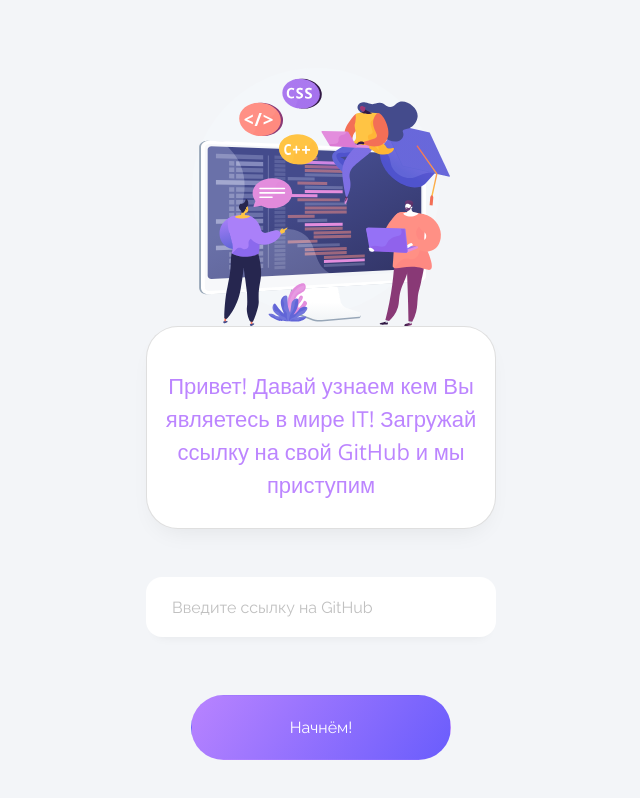
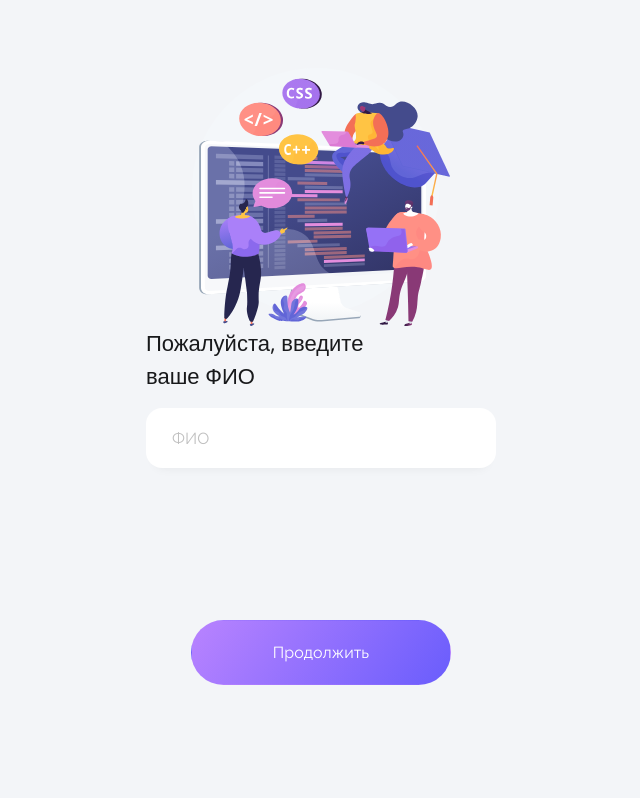
Before and after one commit to i-pro-dev/client-frontend, a website: page www/pages/start/start.html in a window 1280 px wide. Shown: the whole page, without its empty margins (319-959 px from the left). Drawn offline with nearby package versions, Linux system fonts and the light colour scheme.

Commit message:
Start and UnitUID

```diff
--- a/www/pages/UnitUID/UnitUID.css
+++ b/www/pages/UnitUID/UnitUID.css
@@ -1,7 +1,8 @@
 .container{
-    display:grid;
+    /* display:grid;
     grid-auto-flow: column;
-    grid-template-rows: 25% 25% 25%;
+    grid-template-rows: 25% 25% 25%;  */
+    height: 100%;
 }
 
 .div p{
@@ -58,3 +59,28 @@
     font-size: 10px;
     color: #BC85FF;
 }
+
+.btn-div{
+    position: fixed;
+    bottom: 100px;
+    left: 0;
+    width: 100%;
+    display: flex;
+    justify-content: center;
+    align-items: center;
+}
+
+.divID{
+    position: fixed;
+    bottom: 0;
+    left:0;
+    width:100%;
+    height: 100%;
+    display: flex;
+    justify-content: center;
+    align-items: center;
+}
+
+.text{
+    font-size: 22px;
+}
--- /dev/null
+++ b/www/pages/start-second/start-second.css
@@ -0,0 +1,100 @@
+.card{
+    display: flex;
+    background: #FFFFFF;
+    box-shadow: 0px 11px 24px -10px rgba(0, 0, 0, 0.08);
+    border-radius: 32px;
+    min-width: 350px;
+    max-height: 203px;
+    aspect-ratio: 1/2;
+    align-items: center;
+    justify-content: center;
+    padding: 10px;
+    text-align: center;
+    margin-bottom: 40px;
+}
+
+.card p{
+    /*margin-top: 30px;*/
+    font-family: 'Open Sans', sans-serif;
+    color: #BC85FF;
+    padding-left: 4px;
+    padding-right: 4px;
+    padding-top: 4px;
+    text-align: left;
+}
+
+.main-text{
+    font-size: 22px;
+}
+
+.side-text{
+    padding: 0px;
+    margin: 0px;
+    font-size: 14px;
+}
+
+.btn{
+    background: linear-gradient(125.12deg, #BC85FF -4.39%, #6259FC 109.98%);
+    border-radius: 73px;
+    Width: 260px;
+    Height: 65px;
+    margin-top: 58px;
+    margin-bottom: 15px;
+    font-family: 'Raleway', sans-serif;
+    font-size: 16px;
+    color:#FFFFFF;
+}
+
+.container{
+    display: flex;
+    flex-direction: column;
+    align-items: center;
+    justify-content: center;
+    margin-top: 68px;
+}
+
+.inp{
+    display: block;
+    width: 350px;
+    height: 60px;
+    font-family: 'Raleway', sans-serif;
+    font-size: 16px;
+    background-color: #FFFFFF;
+    box-shadow: 0px 9px 11px -10px rgba(0, 0, 0, 0.08);
+    border-radius: 16px;
+    border: 0px;
+    color: #C0C0C0;
+    padding-left: 26px;
+    padding-top: 21px;
+    padding-bottom: 20px;
+    margin: 24px;
+
+}
+
+.btn{
+    background: linear-gradient(125.12deg, #BC85FF -4.39%, #6259FC 109.98%);
+    border-radius: 73px;
+    Width: 260px;
+    Height: 65px;
+    margin-top: 58px;
+    margin-bottom: 15px;
+    font-family: 'Raleway', sans-serif;
+    font-size: 16px;
+    color:#FFFFFF;
+}
+
+.value{
+    opacity: 20%;
+}
+
+.btn{
+    background: linear-gradient(125.12deg, #BC85FF -4.39%, #6259FC 109.98%);
+    border-radius: 73px;
+    Width: 260px;
+    Height: 65px;
+    margin-top: 58px;
+    margin-bottom: 15px;
+    font-family: 'Raleway', sans-serif;
+    font-size: 16px;
+    color:#FFFFFF;
+}
--- a/www/pages/start/start.css
+++ b/www/pages/start/start.css
@@ -1,25 +1,8 @@
 
-.card{
-    display: flex;
-    background: #FFFFFF;
-    box-shadow: 0px 11px 24px -10px rgba(0, 0, 0, 0.08);
-    border-radius: 32px;
-    min-width: 350px;
-    max-height: 203px;
-    aspect-ratio: 1/2;
-    align-items: center;
-    justify-content: center;
-    padding: 10px;
-    text-align: center;
-    margin-bottom: 48px;
-}
-
-.card p{
-    margin-top: 30px;
-    font-family: 'Open Sans', sans-serif;
+p{
+    font-family: "Open Sans", sans-serif;
     font-size: 22px;
-    color: #BC85FF;
-    padding: 4px;
+    color: #18191B;
 }
 
 .btn{
@@ -63,6 +46,16 @@
     opacity: 20%;
 }
 
+.btn-div{
+    position: fixed;
+    bottom: 100px;
+    left: 0;
+    width: 100%;
+    display: flex;
+    justify-content: center;
+    align-items: center;
+
+}
 /*
 input[type=text] {
      color: #C0C0C0;
--- a/www/pages/start/start.html
+++ b/www/pages/start/start.html
@@ -15,16 +15,15 @@
     <div class="pic">
         <img src="svg/Pic.svg">
     </div>
-    <div class="card">
-        <p>
-            Привет! Давай узнаем кем Вы являетесь в мире IT! Загружай ссылку на свой GitHub и мы приступим
-        </p>
+    <div>
+    <p>
+        Пожалуйста, введите <br>
+        ваше ФИО
+    </p>
+        <input class="inp" value="ФИО" type="text">
+    <div class="btn-div">
+        <button class="btn">Продолжить</button>
     </div>
-    <div>
-        <input class="inp" value="Введите ссылку на GitHub" type="text">
-    </div>
-    <div>
-        <button class="btn">Начнём!</button>
     </div>
 </div>
 </body>
```
Also changed, not shown: www/pages/UnitUID/UnitUID.html (+11 -8 lines), www/pages/start-second/start-second.html (added, +30 -0 lines).
